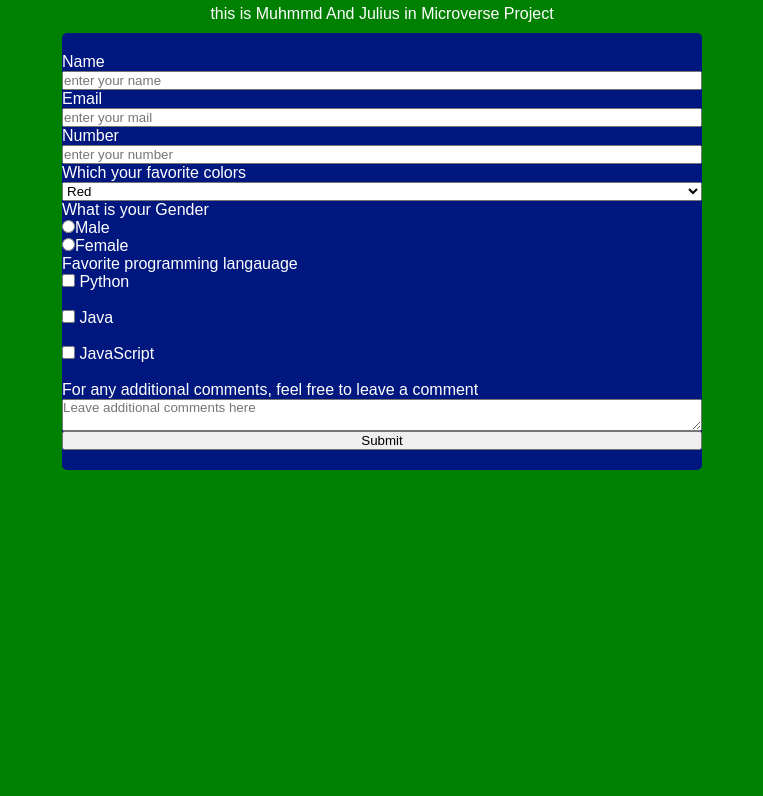
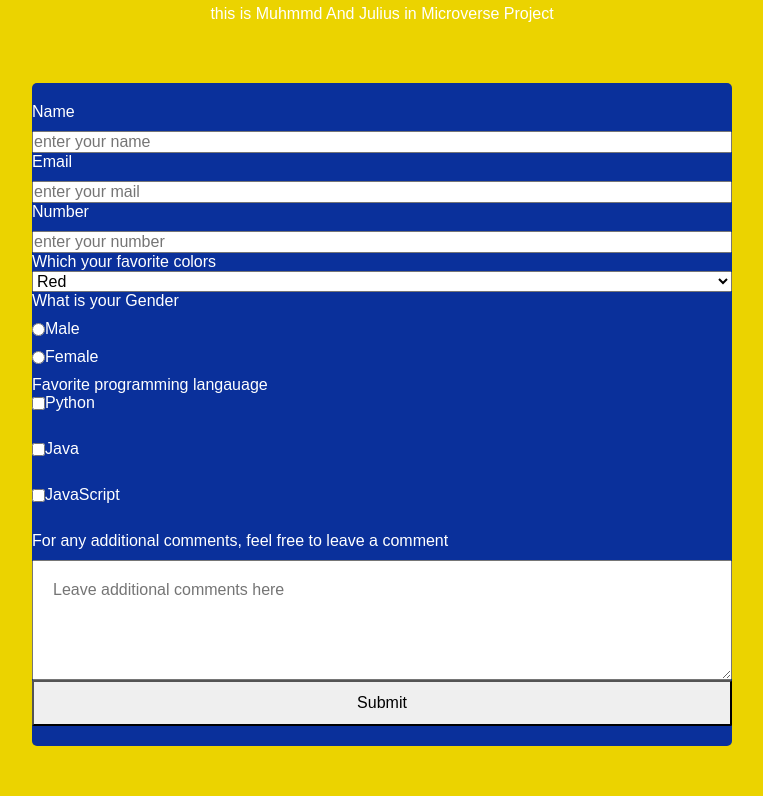
Before and after one commit to julius-kanani/muju-surveyform, a plain HTML site: page index.html in a window 1280 px wide. Shown: the part 62-858 px from the top of the page, without its empty margins (258-1021 px from the left). Before the commit the page ends 800 px from the top, so only its background shows below. Drawn offline with Linux system fonts and the light colour scheme.

Commit message:
add some of css

```diff
--- a/index.html
+++ b/index.html
@@ -4,7 +4,7 @@
     <meta charset="UTF-8" />
     <meta http-equiv="X-UA-Compatible" content="IE=edge" />
     <meta name="viewport" content="width=device-width, initial-scale=1.0" />
-    <link rel="stylesheet" href="./style.css">
+    <link rel="stylesheet" href="./style.css" />
     <title>Document</title>
   </head>
   <body>
@@ -18,7 +18,14 @@
       <input type="text" id="mail" required placeholder="enter your mail" />
 
       <label for="name" id="number-label">Number</label>
-      <input type="number" id="number" required placeholder="enter your number" min="10" max="100"/>
+      <input
+        type="number"
+        id="number"
+        required
+        placeholder="enter your number"
+        min="10"
+        max="100"
+      />
       <p>Which your favorite colors</p>
       <select name="Seletion" id="dropdown">
         >
@@ -32,22 +39,34 @@
         <input type="radio" name="Radio-Botton" value="1" />Male</label
       >
       <label for="">
-        <input type="radio" name="Radio-Botton" value="2" />Female</label>
+        <input type="radio" name="Radio-Botton" value="2" />Female</label
+      >
       <p>Favorite programming langauage</p>
 
       <label for="python">
-      <input type="checkbox" id="python" name="python" value="Python">
-        Python</label><br>
+        <input type="checkbox" id="python" name="python" value="Python" />
+        Python</label
+      ><br />
 
       <label for="Java">
-        <input type="checkbox" id="Java" name="Java" value="Java">
-        Java</label><br>
+        <input type="checkbox" id="Java" name="Java" value="Java" />
+        Java</label
+      ><br />
       <label for="JavaScript">
-        <input type="checkbox" id="JavaScript" name="JavaScript" value="JavaScript">
-        JavaScript</label><br>
+        <input
+          type="checkbox"
+          id="JavaScript"
+          name="JavaScript"
+          value="JavaScript"
+        />
+        JavaScript</label
+      ><br />
       <label>For any additional comments, feel free to leave a comment</label>
-      <textarea placeholder="Leave additional comments here" id ="message"></textarea>
-      <button type="submit" >Submit</button>
-      </form>
+      <textarea
+        placeholder="Leave additional comments here"
+        id="message"
+      ></textarea>
+      <button type="submit">Submit</button>
+    </form>
   </body>
 </html>
--- a/style.css
+++ b/style.css
@@ -5,19 +5,34 @@
   font-family: "Times New Romans", sans-serif;
 }
 body {
-    background-color: green;
+  background-color: rgb(235, 211, 0);
   display: flex;
   align-items: center;
   flex-direction: column;
   color: white;
 }
-#title, #description {
+#title,
+#description {
   text-align: center;
   margin: 10px 0;
 }
-
+label {
+  display: flex;
+  align-items: center;
+  font-size: 1.5 px;
+  margin-bottom: 10px;
+}
+input,
+button,
+select,
+textarea {
+  margin: 0;
+  font-family: inherit;
+  font-size: inherit;
+  line-height: inherit;
+}
 #survey-form {
-    background-color: rgb(0, 23, 128);
+  background-color: rgb(10, 48, 155);
   width: 50%;
   max-width: 700px;
   display: flex;
@@ -26,4 +41,19 @@ body {
   justify-content: space-around;
   padding: 20px 0;
   border-radius: 5px;
+  width: 100%;
+  margin: 3.125rem;
 }
+textarea {
+  height: 120px;
+  width: 100%;
+  padding: 20px;
+  resize: vertical;
+}
+button {
+  display: block;
+  width: 100%;
+  padding: 0.75rem;
+  border-radius: 2px;
+  cursor: pointer;
+}
```
Lines whose indentation alone changed are shown as unchanged.
